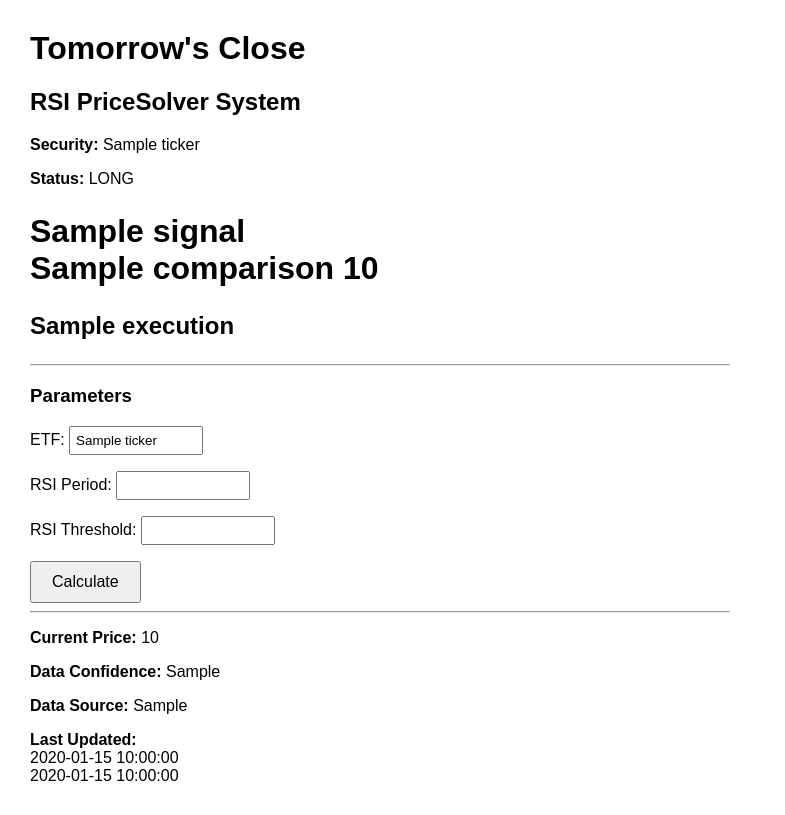
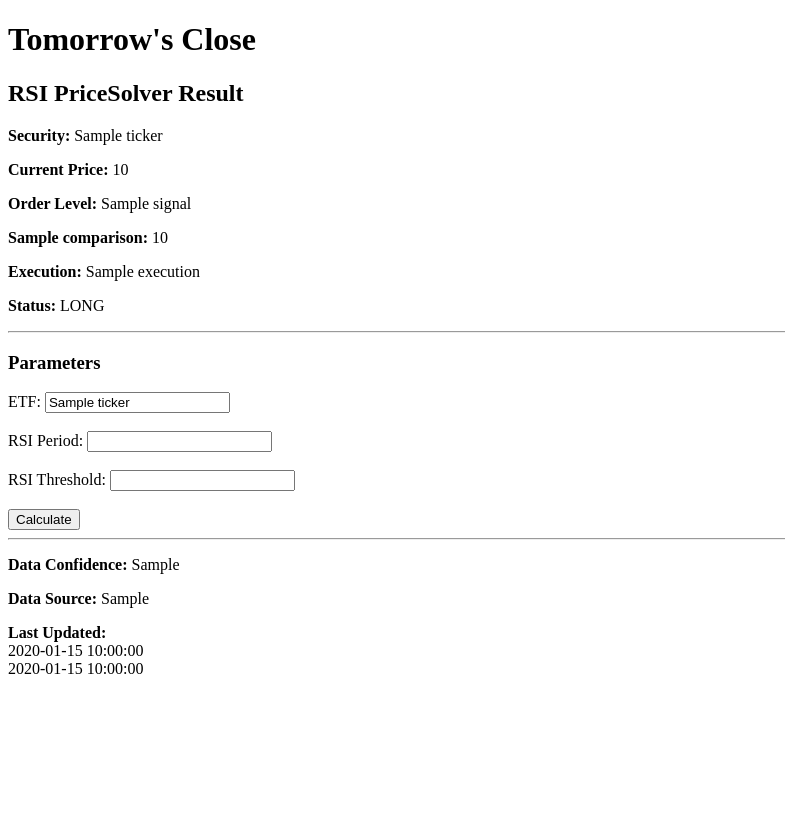
Before and after one commit to philippinechildren-dotcom/TomorrowsClose, a Flask app: template templates/index.html in a window 1280 px wide. Shown: the whole page, without its empty margins (0-785 px from the left). After the commit the page ends 674 px from the top, so only its background shows below. Run offline with Flask 3, Linux system fonts and the light colour scheme; the template is opened without the code that fills it: most values are stand-ins (such as "Sample title", 1, 10 or a date in 2020).

Commit message:
Add metadata defaults and parameter inputs

```diff
--- a/metadata/strategies/rsi_pricesolver.py
+++ b/metadata/strategies/rsi_pricesolver.py
@@ -51,5 +51,11 @@ STRATEGY_METADATA = {
 
     "template": "pricesolver",
 
+    "default_parameters": {
+       "ticker": "QQQ",
+        "rsi_period": 3,
+       "threshold": 30
+    },
+
     "strategy_module": "rsi_pricesolver_mean_reversion"
 }
--- a/templates/index.html
+++ b/templates/index.html
@@ -1,129 +1,52 @@
 <!DOCTYPE html>
 <html>
-
 <head>
-
     <title>Tomorrow's Close</title>
-
     <meta name="viewport" content="width=device-width, initial-scale=1">
-
-<style>
-
-body {
-    font-family: Arial, sans-serif;
-    margin: 30px;
-    max-width: 700px;
-}
-
-.order-level {
-
-    font-size: 32px;
-    font-weight: bold;
-    margin: 25px 0;
-
-}
-
-.signal {
-
-    font-size: 24px;
-    font-weight: bold;
-
-}
-
-.info {
-
-    font-size: 16px;
-
-}
-
-input {
-
-    width: 120px;
-    padding: 5px;
-
-}
-
-button {
-
-    padding: 10px 20px;
-    font-size: 16px;
-
-}
-
-
-</style>
-
 </head>
-
 
 <body>
 
+<h1>Tomorrow's Close</h1>
 
-<h1>
-Tomorrow's Close
-</h1>
-
-
-<h2>
-RSI PriceSolver System
-</h2>
-
-
-<div class="info">
+<h2>RSI PriceSolver Result</h2>
 
 <p>
-<strong>Security:</strong>
-{{ result.ticker }}
+<strong>Security:</strong> {{ result.ticker }}
 </p>
 
+<p>
+<strong>Current Price:</strong> {{ result.current_price }}
+</p>
+
+<p>
+<strong>Order Level:</strong> {{ result.signal }}
+</p>
+
+<p>
+<strong>{{ result.comparison }}:</strong>
+{{ result.trigger_price }}
+</p>
+
+<p>
+<strong>Execution:</strong>
+{{ result.execution }}
+</p>
 
 <p>
 <strong>Status:</strong>
 {{ result.status }}
 </p>
 
-
-</div>
-
-
-
-<div class="order-level">
-
-{{ result.signal }}
-
-<br>
-
-{{ result.comparison }}
-
-{{ result.trigger_price }}
-
-</div>
-
-
-
-<p class="signal">
-
-{{ result.execution }}
-
-</p>
-
-
-
 <hr>
 
-
-
-<h3>
-Parameters
-</h3>
-
+<h3>Parameters</h3>
 
 <form action="/calculate" method="get">
 
-
-<p>
-
+    <label>
         ETF:
+    </label>
 
     <input
         type="text"
@@ -131,12 +54,11 @@ name="ticker"
         value="{{ result.ticker }}"
     >
 
-</p>
+    <br><br>
 
-
-<p>
-
+    <label>
         RSI Period:
+    </label>
 
     <input
         type="number"
@@ -144,13 +66,11 @@ name="rsi_period"
         value="{{ result.rsi_period }}"
     >
 
-</p>
+    <br><br>
 
-
-
-<p>
-
+    <label>
         RSI Threshold:
+    </label>
 
     <input
         type="number"
@@ -158,79 +78,31 @@ name="threshold"
         value="{{ result.threshold }}"
     >
 
-</p>
-
-
+    <br><br>
 
     <button type="submit">
-
         Calculate
-
     </button>
-
 
 </form>
 
-
-
 <hr>
 
-
+<p>
+<strong>Data Confidence:</strong>
+{{ result.data_confidence }}
+</p>
 
 <p>
-
-<strong>
-Current Price:
-</strong>
-
-{{ result.current_price }}
-
+<strong>Data Source:</strong>
+{{ result.data_source }}
 </p>
 
-
-
 <p>
-
-<strong>
-Data Confidence:
-</strong>
-
-{{ result.data_confidence }}
-
+<strong>Last Updated:</strong><br>
+{{ result.last_updated }}<br>
+{{ result.last_updated_time }}
 </p>
 
-
-
-<p>
-
-<strong>
-Data Source:
-</strong>
-
-{{ result.data_source }}
-
-</p>
-
-
-
-<p>
-
-<strong>
-Last Updated:
-</strong>
-
-<br>
-
-{{ result.last_updated }}
-
-<br>
-
-{{ result.last_updated_time }}
-
-</p>
-
-
-
 </body>
-
 </html>
```
Also changed, not shown: shared/order_rounding.py (added, +9 -0 lines), strategies/rsi_pricesolver_mean_reversion.py (+13 -38 lines), metadata/__init__.py (added), metadata/strategies/__init__.py (added). Lines whose indentation alone changed are shown as unchanged.
